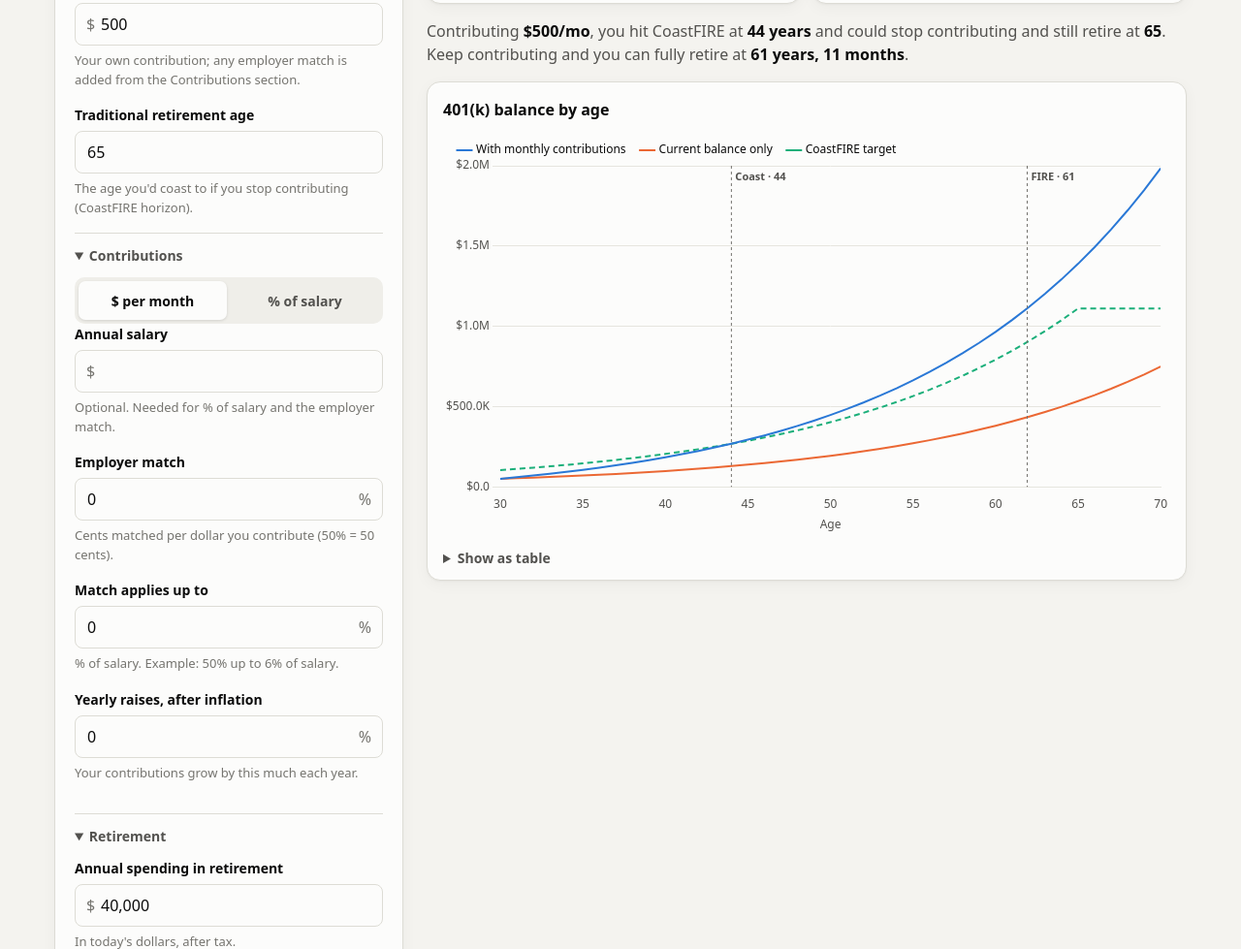
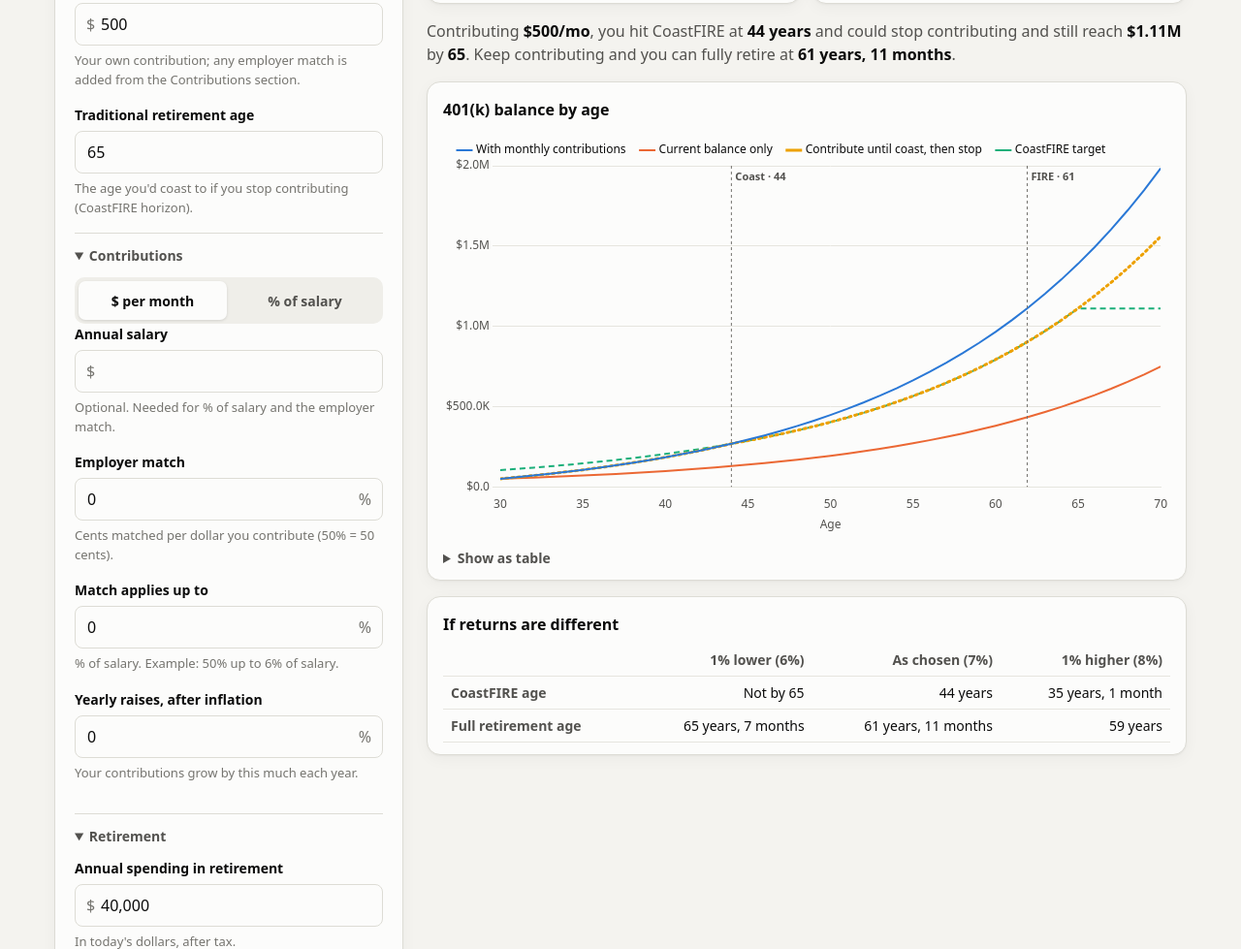
Before and after one commit to jeffw16/jeffw16.github.io, a website: page coastfire-calculator/index.html in a window 1280 px wide. Shown: the part 473-1452 px from the top of the page at 97% size. Drawn offline with nearby package versions, Linux system fonts and the light colour scheme.

Commit message:
CoastFIRE: coast-path chart line and return sensitivity table (#9)
Adds scenario.js (the model as one pure function, extracted from
app.js) with a sensitivity() over shifted returns, coastPathSchedule
and a coastPath series in buildSeries. The chart gets a fourth line,
"Contribute until coast, then stop", with a palette-checked yellow in
both themes; the table gains a column and a new "If returns are
different" table shows results at -1%/+0/+1%.


Claude-Session: https://claude.ai/code/session_01FynZYMAM148Qahos7n7zBk

Co-authored-by: Claude <noreply@anthropic.com>

```diff
--- a/coastfire-calculator/app.js
+++ b/coastfire-calculator/app.js
@@ -4,30 +4,22 @@ import {
   DEFAULT_PORTFOLIO_ID,
   DEFAULT_MAX_AGE,
   resolveReturn,
-  fireNumber,
-  spendingFromFire,
-  coastTarget,
-  isCoastReached,
-  findCoastAge,
-  findFireAge,
-  contributionSchedule,
   convertContribution,
-  solveEmployeeAmount,
   DEFAULT_CONTRIBUTION,
   chartEndAge,
   buildSeries,
   splitAge,
-} from "./calc.js?v=30a8c74f3f";
+} from "./calc.js?v=31c6da205c";
 import {
-    requiredBalance,
+  requiredBalance,
   spendingFromRequired,
   benefitCoversSpending,
-  requiredBalanceFn,
   earlyAccessGuidance,
-} from "./retirement.js?v=30a8c74f3f";
-import { IRS_LIMITS, firstAgeOverLimit } from "./limits.js?v=30a8c74f3f";
-import { parseAmount, groupDigits, formatWithCaret, deleteAcrossComma, formatAge, formatAgeParts } from "./format.js?v=30a8c74f3f";
-import { STORAGE_KEY, serializeState, parseSavedState, isDefaultState, savedKeys } from "./persist.js?v=30a8c74f3f";
+} from "./retirement.js?v=31c6da205c";
+import { IRS_LIMITS } from "./limits.js?v=31c6da205c";
+import { computeScenario, sensitivity } from "./scenario.js?v=31c6da205c";
+import { parseAmount, groupDigits, formatWithCaret, deleteAcrossComma, formatAge, formatAgeParts, formatAgeOrNote } from "./format.js?v=31c6da205c";
+import { STORAGE_KEY, serializeState, parseSavedState, isDefaultState, savedKeys } from "./persist.js?v=31c6da205c";
 
 const $ = (id) => document.getElementById(id);
 const form = $("inputs");
@@ -35,6 +27,7 @@ const form = $("inputs");
 const money = new Intl.NumberFormat("en-US", { style: "currency", currency: "USD", maximumFractionDigits: 0 });
 const moneyCompact = new Intl.NumberFormat("en-US", { style: "currency", currency: "USD", notation: "compact", maximumFractionDigits: 1 });
 const pct = new Intl.NumberFormat("en-US", { style: "percent", maximumFractionDigits: 1 });
+const moneyCompact2 = new Intl.NumberFormat("en-US", { style: "currency", currency: "USD", notation: "compact", maximumFractionDigits: 2 });
 const amountFormat = new Intl.NumberFormat("en-US", { maximumFractionDigits: 2 });
 
 let chart = null;
@@ -289,43 +282,17 @@ function update() {
   $("error").textContent = problems[0] ?? "";
   if (problems.length) return;
 
-  // Balance needed at a retirement age: the FIRE-number field at the traditional
-  // retirement age, shaped by the Social Security bridge at other ages.
-  const fire = i.fire;
-  const requiredAt = requiredBalanceFn(i, i.retirementAge, fire);
-  const coastNow = coastTarget({ fire, annualReturn: i.annualReturn, age: i.age, retirementAge: i.retirementAge });
-  const alreadyCoast = isCoastReached(i.balance, coastNow);
-  const scheduleOf = (amount) => contributionSchedule({
-    months: Math.round((DEFAULT_MAX_AGE - i.age) * 12),
-    unit: i.contributionUnit, amount, salary: i.salary, raise: i.raise, matchRate: i.matchRate, matchCap: i.matchCap,
-  });
-  const amount = isTarget
-    ? solveEmployeeAmount({
-        balance: i.balance, annualReturn: i.annualReturn, months: Math.round((i.targetAge - i.age) * 12),
-        target: requiredAt(i.targetAge), unit: i.contributionUnit, salary: i.salary, raise: i.raise, matchRate: i.matchRate, matchCap: i.matchCap,
-      })
-    : i.contribution;
-  if (amount === null) {
+  const scenario = computeScenario(i);
+  if (scenario.unreachable) {
     $("error").hidden = false;
     $("error").textContent = "That target can't be reached with these assumptions.";
     return;
   }
-  const schedule = scheduleOf(amount);
-  const monthlyContribution = schedule.employee[0];
-  const matchMonthly = schedule.total[0] - schedule.employee[0];
-  const params = { ...i, monthlyContribution, contributions: schedule.total, fire, requiredAt };
-  const coastAge = alreadyCoast ? i.age : findCoastAge(params);
-  const fireAge = isTarget ? findFireAge(params) ?? i.targetAge : findFireAge(params);
+  const { fire, requiredAt, coastNow, alreadyCoast, amount, schedule, monthlyContribution, matchMonthly, params, coastAge, fireAge, coastMonth, over } = scenario;
   const contributionText = pctUnit
     ? `${amountFormat.format(amount)}% of salary (${money.format(monthlyContribution)}/mo)`
     : `${money.format(monthlyContribution)}/mo`;
 
-  // The employer match doesn't count toward the IRS limit; flag your own contributions.
-  const contributingUntil = isTarget ? i.targetAge : fireAge ?? i.retirementAge;
-  const over = firstAgeOverLimit({
-    age: i.age,
-    employeeSchedule: schedule.employee.subarray(0, Math.max(0, Math.round((contributingUntil - i.age) * 12))),
-  });
   $("limitWarning").hidden = !over;
   if (over) {
     $("limitWarning").textContent = `Your contributions reach ${money.format(over.annual)}/yr at age ${over.age}, above the ${IRS_LIMITS.year} 401(k) limit of ${money.format(over.limit)}/yr for that age. Consider an IRA or taxable account for the rest.`;
@@ -384,12 +351,13 @@ function update() {
   $("summary").innerHTML = summaryHtml({ ...i, contributionText, fire, coastAge, fireAge, alreadyCoast });
 
   const endAge = chartEndAge({ age: i.age, retirementAge: i.retirementAge, fireAge });
-  const series = buildSeries({ ...params, endAge });
+  const series = buildSeries({ ...params, endAge, coastMonth });
   const milestones = [];
   if (!alreadyCoast && coastAge !== null) milestones.push({ x: coastAge, label: "Coast" });
   if (fireAge !== null) milestones.push({ x: fireAge, label: "FIRE" });
   drawChart(series, milestones);
   fillTable(series);
+  fillSensitivity(i, sensitivity(i));
 }
 
 const EARLY_NOTES = {
@@ -403,7 +371,7 @@ function summaryHtml(s) {
   const coast = s.alreadyCoast
     ? `You've already reached ${b("CoastFIRE")}: even with no more contributions, your balance should grow to ${b(money.format(s.fire))} by ${b(s.retirementAge)}.`
     : s.coastAge !== null
-      ? `Contributing ${b(s.contributionText)}, you hit CoastFIRE at ${b(formatAge(s.coastAge))} and could stop contributing and still retire at ${b(s.retirementAge)}.`
+      ? `Contributing ${b(s.contributionText)}, you hit CoastFIRE at ${b(formatAge(s.coastAge))} and could stop contributing and still reach ${b(moneyCompact2.format(s.fire))} by ${b(s.retirementAge)}.`
       : `At ${b(s.contributionText)}, you won't reach CoastFIRE before ${b(s.retirementAge)}.`;
   const full = s.fireAge === null
     ? ` You wouldn't reach your full FIRE number of ${b(money.format(s.fire))} by ${DEFAULT_MAX_AGE}.`
@@ -445,16 +413,23 @@ const milestonePlugin = {
   },
 };
 
+const LEGEND_RANK = [0, 2, 1, 3];
+
 function drawChart(series, milestones) {
   $("chartError").hidden = !!window.Chart;
   document.querySelector(".chart-wrap").hidden = !window.Chart;
   if (!window.Chart) return;
   const toPoints = (ys) => series.ages.map((x, k) => ({ x, y: ys[k] }));
+  const hasPath = Boolean(series.coastPath);
+  // Chart.js draws the first dataset on top, so the coast path comes before the
+  // current-balance line (they coincide once you've already coasted); the
+  // legend sort below puts it after.
   const datasets = [
     { label: "With monthly contributions", data: toPoints(series.withContrib), borderColor: cssVar("--series-contrib") },
+    { label: "Contribute until coast, then stop", data: hasPath ? toPoints(series.coastPath) : [], borderColor: cssVar("--series-coastpath"), borderDash: [2, 4], borderWidth: 3, borderCapStyle: "round" },
     { label: "Current balance only", data: toPoints(series.noContrib), borderColor: cssVar("--series-current") },
     { label: "CoastFIRE target", data: toPoints(series.coastTarget), borderColor: cssVar("--series-coast"), borderDash: [6, 4] },
-  ].map((d) => ({ ...d, backgroundColor: d.borderColor, borderWidth: 2, pointRadius: 0, pointHoverRadius: 5, pointHoverBorderWidth: 2, pointHoverBorderColor: cssVar("--surface"), tension: 0 }));
+  ].map((d) => ({ borderWidth: 2, ...d, backgroundColor: d.borderColor, pointRadius: 0, pointHoverRadius: 5, pointHoverBorderWidth: 2, pointHoverBorderColor: cssVar("--surface"), tension: 0 }));
 
   if (chart) {
     chart.data.datasets.forEach((d, k) => { d.data = datasets[k].data; });
@@ -499,7 +474,12 @@ function drawChart(series, milestones) {
         legend: {
           position: "top",
           align: "start",
-          labels: { color: cssVar("--text"), usePointStyle: true, pointStyle: "line", boxWidth: 24, padding: 16 },
+          labels: {
+            color: cssVar("--text"), usePointStyle: true, pointStyle: "line", boxWidth: 24, padding: 16,
+            // Hide the coast-path entry when there is no path; list it after "Current balance only".
+            filter: (item, data) => data.datasets[item.datasetIndex].data.length > 0,
+            sort: (a, b) => LEGEND_RANK[a.datasetIndex] - LEGEND_RANK[b.datasetIndex],
+          },
         },
         tooltip: {
           backgroundColor: cssVar("--surface"),
@@ -521,9 +501,26 @@ function drawChart(series, milestones) {
 }
 
 function fillTable(series) {
+  const cell = (v) => (v === undefined ? "—" : money.format(v));
   const rows = series.ages.map((a, k) =>
-    `<tr><td>${a}</td><td>${money.format(series.noContrib[k])}</td><td>${money.format(series.withContrib[k])}</td><td>${money.format(series.coastTarget[k])}</td></tr>`);
+    `<tr><td>${a}</td><td>${cell(series.noContrib[k])}</td><td>${cell(series.withContrib[k])}</td><td>${cell(series.coastPath?.[k])}</td><td>${cell(series.coastTarget[k])}</td></tr>`);
   $("dataTable").tBodies[0].innerHTML = rows.join("");
+}
+
+// "If returns are different": the key results at the chosen return ±1%.
+function fillSensitivity(i, rows) {
+  const isTarget = i.mode === "target";
+  const header = rows.map((r, k) => `<th scope="col">${k === 1 ? "As chosen" : `${pct.format(Math.abs(r.delta))} ${r.delta < 0 ? "lower" : "higher"}`} (${pct.format(r.rate)})</th>`).join("");
+  $("sensitivity").tHead.innerHTML = `<tr><td></td>${header}</tr>`;
+  const row = (label, cellOf) => `<tr><th scope="row">${label}</th>${rows.map((r) => `<td>${r.unreachable ? "—" : cellOf(r)}</td>`).join("")}</tr>`;
+  const body = isTarget
+    ? [row(i.contributionUnit === "pct" ? "Contribution needed" : "Monthly contribution needed",
+        (r) => (i.contributionUnit === "pct" ? `${amountFormat.format(r.amount)}% of salary` : `${money.format(r.amount)}/mo`))]
+    : [
+        row("CoastFIRE age", (r) => (r.alreadyCoast ? "Reached ✓" : formatAgeOrNote(r.coastAge, `Not by ${i.retirementAge}`))),
+        row("Full retirement age", (r) => formatAgeOrNote(r.fireAge, `Not by ${DEFAULT_MAX_AGE}`)),
+      ];
+  $("sensitivity").tBodies[0].innerHTML = body.join("");
 }
 
 // ---------- Start ----------
--- a/coastfire-calculator/calc.js
+++ b/coastfire-calculator/calc.js
@@ -221,26 +221,41 @@ export function chartEndAge({ age, retirementAge, fireAge, maxAge = DEFAULT_MAX_
   return Math.min(maxAge, Math.ceil(milestone + padding));
 }
 
+/** A copy of a contribution schedule with every month from `coastMonth` on set to 0. */
+export function coastPathSchedule(schedule, coastMonth) {
+  const out = Float64Array.from(schedule);
+  out.fill(0, Math.max(0, coastMonth));
+  return out;
+}
+
 /**
  * Yearly series for the chart, from `age` through `endAge` inclusive.
  * `contributions` optionally replaces the constant `monthlyContribution`.
+ * With a numeric `coastMonth` it also returns `coastPath`: the balance if you
+ * contribute until that month and then stop (null otherwise).
  */
-export function buildSeries({ age, balance, monthlyContribution, annualReturn, fire, retirementAge, endAge, contributions }) {
+export function buildSeries({ age, balance, monthlyContribution, annualReturn, fire, retirementAge, endAge, contributions, coastMonth = null }) {
   const years = Math.max(0, Math.floor(endAge - age));
   const schedule = contributions ? contributions.slice(0, years * 12) : constantSchedule(monthlyContribution, years * 12);
-  const balances = simulate({ balance, contributions: schedule, monthlyReturns: monthlyRate(annualReturn) });
+  const rm = monthlyRate(annualReturn);
+  const balances = simulate({ balance, contributions: schedule, monthlyReturns: rm });
+  const pathBalances = Number.isFinite(coastMonth)
+    ? simulate({ balance, contributions: coastPathSchedule(schedule, coastMonth), monthlyReturns: rm })
+    : null;
   const ages = [];
   const noContrib = [];
   const withContrib = [];
+  const coastPath = pathBalances ? [] : null;
   const target = [];
   for (let t = 0; t <= years; t++) {
     const a = age + t;
     ages.push(a);
     noContrib.push(balanceNoContrib(balance, annualReturn, t));
     withContrib.push(balances[Math.min(t * 12, balances.length - 1)]);
+    coastPath?.push(pathBalances[Math.min(t * 12, pathBalances.length - 1)]);
     target.push(coastTarget({ fire, annualReturn, age: a, retirementAge }));
   }
-  return { ages, noContrib, withContrib, coastTarget: target };
+  return { ages, noContrib, withContrib, coastPath, coastTarget: target };
 }
 
 /** Split a fractional age into whole years and months. */
--- a/coastfire-calculator/format.js
+++ b/coastfire-calculator/format.js
@@ -1,6 +1,6 @@
 // Pure display helpers: comma-grouped dollar inputs and age labels. No DOM access.
 
-import { splitAge } from "./calc.js?v=30a8c74f3f";
+import { splitAge } from "./calc.js?v=31c6da205c";
 
 /** Parse a user-typed amount like "1,234.5" or "$50,000" into a number (NaN if empty/invalid). */
 export function parseAmount(text) {
@@ -66,3 +66,8 @@ export function deleteAcrossComma(value, caret, direction) {
   }
   return null;
 }
+
+/** formatAge for a number, or `note` when the age is null (not reached). */
+export function formatAgeOrNote(age, note) {
+  return age === null || age === undefined ? note : formatAge(age);
+}
--- a/coastfire-calculator/index.html
+++ b/coastfire-calculator/index.html
@@ -5,9 +5,9 @@
   <meta name="viewport" content="width=device-width, initial-scale=1">
   <title>CoastFIRE Calculator</title>
   <meta name="description" content="Find out when you can stop contributing to your 401(k) and coast to retirement, or how much you need to contribute to retire at a given age.">
-  <link rel="stylesheet" href="style.css?v=30a8c74f3f">
+  <link rel="stylesheet" href="style.css?v=31c6da205c">
   <script src="https://cdn.jsdelivr.net/npm/chart.js@4.4.1/dist/chart.umd.js" integrity="sha384-dug+JxfBvklEQdJ4AYuBBAIScUz0bVN73xpy273gcAwHjb3qI0fXmuYNaNfdyYJG" crossorigin="anonymous" defer></script>
-  <script type="module" src="app.js?v=30a8c74f3f"></script>
+  <script type="module" src="app.js?v=31c6da205c"></script>
 </head>
 <body>
   <main class="page">
@@ -227,13 +227,23 @@
             <div class="table-scroll">
               <table id="dataTable">
                 <thead>
-                  <tr><th scope="col">Age</th><th scope="col">Current balance only</th><th scope="col">With contributions</th><th scope="col">CoastFIRE target</th></tr>
+                  <tr><th scope="col">Age</th><th scope="col">Current balance only</th><th scope="col">With contributions</th><th scope="col">Contribute until coast</th><th scope="col">CoastFIRE target</th></tr>
                 </thead>
                 <tbody></tbody>
               </table>
             </div>
           </details>
         </figure>
+
+        <section class="panel sensitivity-panel" aria-labelledby="sensitivityTitle">
+          <h2 class="chart-title" id="sensitivityTitle">If returns are different</h2>
+          <div class="table-scroll">
+            <table id="sensitivity">
+              <thead></thead>
+              <tbody></tbody>
+            </table>
+          </div>
+        </section>
       </section>
     </div>
 
--- a/coastfire-calculator/retirement.js
+++ b/coastfire-calculator/retirement.js
@@ -1,6 +1,6 @@
 // Pure helpers for how much a retiree needs in the 401(k): taxes on withdrawals
 // and a Social Security / pension benefit that starts later. No DOM, no globals.
-import { monthlyRate } from "./calc.js?v=30a8c74f3f";
+import { monthlyRate } from "./calc.js?v=31c6da205c";
 
 /** Withdrawal needed to net `spending` after an effective tax rate. NaN for rates outside [0, 1). */
 export function grossWithdrawal(spending, taxRate) {
--- /dev/null
+++ b/coastfire-calculator/scenario.js
@@ -0,0 +1,78 @@
+// The calculator's model as one pure function: form inputs in, results out.
+// app.js only reads the form, calls this, and renders. No DOM, no globals.
+import {
+  DEFAULT_MAX_AGE,
+  coastTarget,
+  isCoastReached,
+  contributionSchedule,
+  solveEmployeeAmount,
+  findCoastAge,
+  findFireAge,
+} from "./calc.js?v=31c6da205c";
+import { requiredBalanceFn } from "./retirement.js?v=31c6da205c";
+import { firstAgeOverLimit } from "./limits.js?v=31c6da205c";
+
+/**
+ * Everything the page shows for one set of inputs. `i` has the shape of the
+ * form's parsed values: mode, age, balance, retirementAge, targetAge,
+ * contribution, contributionUnit, salary, raise, matchRate, matchCap, the
+ * retirement-need fields (spending, taxRate, swr, benefit, benefitAge),
+ * annualReturn and fire. Returns { unreachable: true } when target mode has
+ * no solution.
+ */
+export function computeScenario(i) {
+  const isTarget = i.mode === "target";
+  const fire = i.fire;
+  const requiredAt = requiredBalanceFn(i, i.retirementAge, fire);
+  const coastNow = coastTarget({ fire, annualReturn: i.annualReturn, age: i.age, retirementAge: i.retirementAge });
+  const alreadyCoast = isCoastReached(i.balance, coastNow);
+  const scheduleOf = (amount) => contributionSchedule({
+    months: Math.round((DEFAULT_MAX_AGE - i.age) * 12),
+    unit: i.contributionUnit, amount, salary: i.salary, raise: i.raise, matchRate: i.matchRate, matchCap: i.matchCap,
+  });
+  const amount = isTarget
+    ? solveEmployeeAmount({
+        balance: i.balance, annualReturn: i.annualReturn, months: Math.round((i.targetAge - i.age) * 12),
+        target: requiredAt(i.targetAge), unit: i.contributionUnit, salary: i.salary, raise: i.raise,
+        matchRate: i.matchRate, matchCap: i.matchCap,
+      })
+    : i.contribution;
+  if (amount === null) return { unreachable: true };
+
+  const schedule = scheduleOf(amount);
+  const monthlyContribution = schedule.employee[0];
+  const params = { ...i, monthlyContribution, contributions: schedule.total, fire, requiredAt };
+  const coastAge = alreadyCoast ? i.age : findCoastAge(params);
+  const fireAge = isTarget ? findFireAge(params) ?? i.targetAge : findFireAge(params);
+
+  // The employer match doesn't count toward the IRS limit; check your own contributions
+  // for the years you'd be contributing.
+  const contributingUntil = isTarget ? i.targetAge : fireAge ?? i.retirementAge;
+  const over = firstAgeOverLimit({
+    age: i.age,
+    employeeSchedule: schedule.employee.subarray(0, Math.max(0, Math.round((contributingUntil - i.age) * 12))),
+  });
+
+  return {
+    unreachable: false,
+    isTarget, fire, requiredAt, coastNow, alreadyCoast, amount, schedule, monthlyContribution,
+    matchMonthly: schedule.total[0] - schedule.employee[0],
+    params, coastAge, fireAge,
+    coastMonth: coastAge === null ? null : Math.round((coastAge - i.age) * 12),
+    over,
+  };
+}
+
+/**
+ * The scenario's key results at shifted real returns. One row per delta:
+ * { delta, rate, alreadyCoast, coastAge, fireAge, amount }.
+ */
+export function sensitivity(i, deltas = [-0.01, 0, 0.01]) {
+  return deltas.map((delta) => {
+    const rate = i.annualReturn + delta;
+    const s = computeScenario({ ...i, annualReturn: rate });
+    return s.unreachable
+      ? { delta, rate, unreachable: true }
+      : { delta, rate, unreachable: false, alreadyCoast: s.alreadyCoast, coastAge: s.coastAge, fireAge: s.fireAge, amount: s.amount };
+  });
+}
--- a/coastfire-calculator/style.css
+++ b/coastfire-calculator/style.css
@@ -15,6 +15,7 @@
   --series-contrib: #2a78d6;
   --series-current: #eb6834;
   --series-coast: #1baf7a;
+  --series-coastpath: #eda100;
   --radius: 14px;
   --shadow: 0 1px 2px rgb(0 0 0 / 0.04), 0 4px 16px rgb(0 0 0 / 0.04);
   font-family: ui-sans-serif, system-ui, -apple-system, "Segoe UI", Roboto, sans-serif;
@@ -37,6 +38,7 @@
     --series-contrib: #3987e5;
     --series-current: #d95926;
     --series-coast: #199e70;
+    --series-coastpath: #c98500;
   }
 }
 
@@ -56,6 +58,7 @@
   --series-contrib: #3987e5;
   --series-current: #d95926;
   --series-coast: #199e70;
+  --series-coastpath: #c98500;
 }
 
 *, *::before, *::after { box-sizing: border-box; }
@@ -267,7 +270,7 @@ input[aria-invalid="true"] { border-color: var(--error); }
 
 /* ---------- Results ---------- */
 
-.results { display: grid; gap: 16px; min-width: 0; }
+.results { display: grid; grid-template-columns: minmax(0, 1fr); gap: 16px; min-width: 0; }
 
 .error {
   margin: 0;
@@ -345,13 +348,15 @@ input[aria-invalid="true"] { border-color: var(--error); }
 
 /* ---------- Chart ---------- */
 
-.chart-panel {
+.chart-panel, .sensitivity-panel {
   margin: 0;
   padding: 16px 16px 12px;
   min-width: 0;
 }
 
 .chart-title {
+  margin: 0 0 8px;
+  font-size: 1rem;
   font-weight: 600;
   margin-bottom: 8px;
 }
@@ -412,3 +417,6 @@ thead th {
 .note.warn { border-left-color: var(--series-current); }
 
 input[readonly] { background: var(--surface-2); color: var(--text-2); cursor: default; }
+
+#sensitivity th, #sensitivity td { white-space: normal; vertical-align: top; }
+#sensitivity tbody th { font-weight: 600; color: var(--text-2); }
```
Also changed, not shown: e2e/calculator.spec.js (+46 -1 lines), tests/calc.test.js (+40 -0 lines), tests/format.test.js (+12 -1 lines), tests/scenario.test.js (added, +97 -0 lines).
